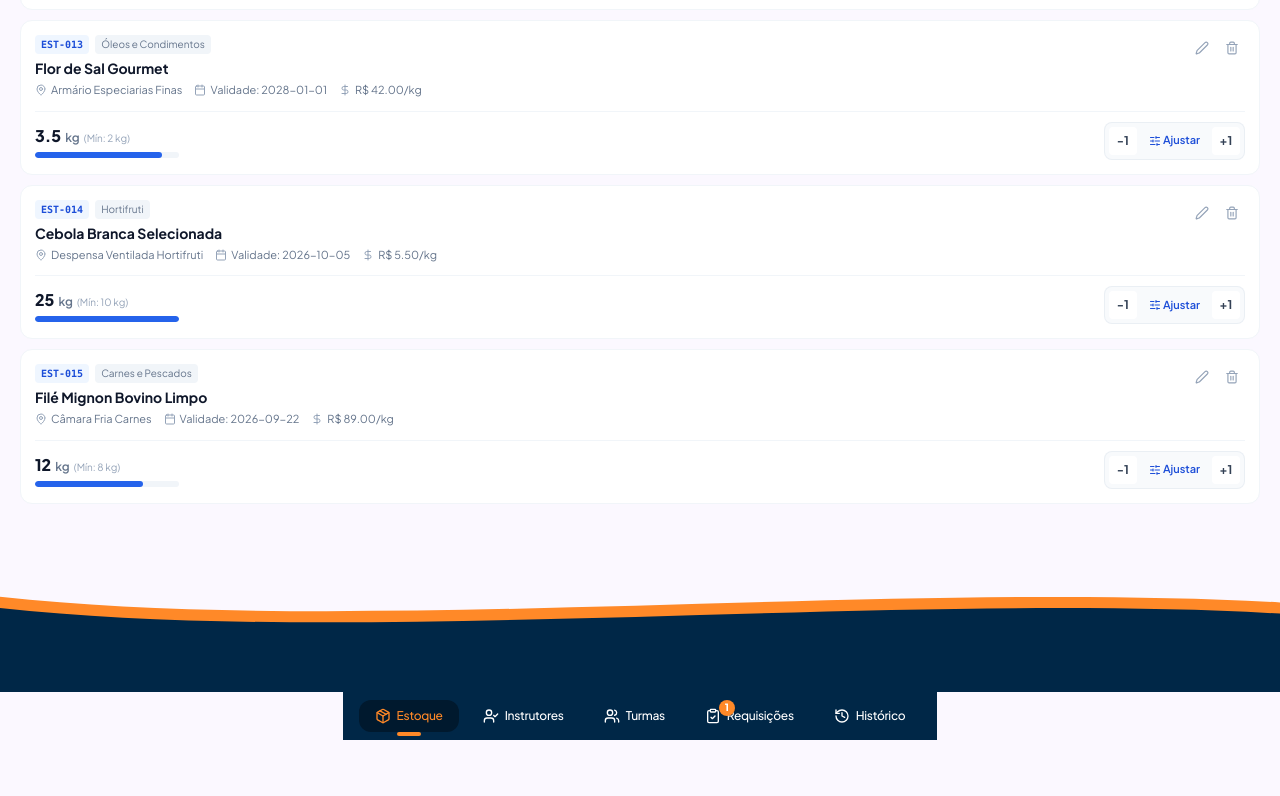
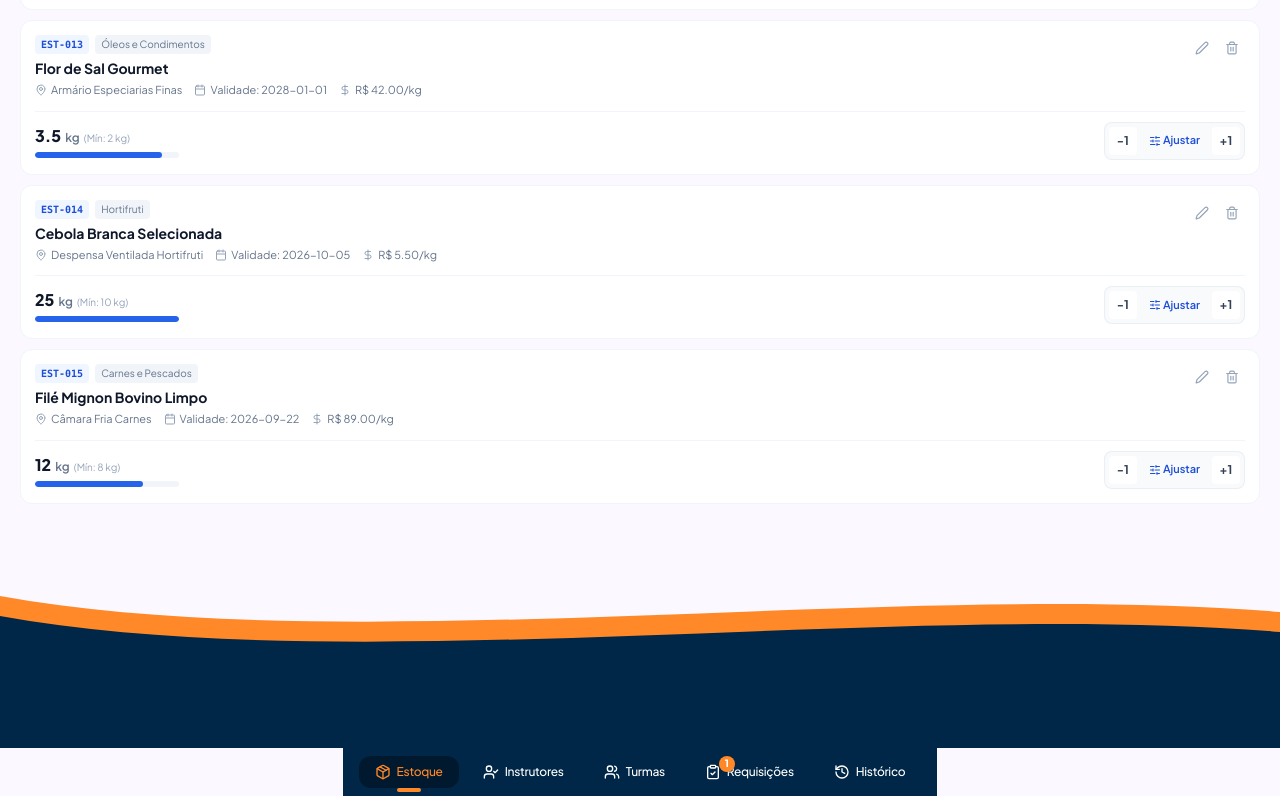
Before and after one commit to JankledsonRodriguez/Administrador-Mobile-, a React (Vite) app: page / in a window 1280 px wide. Shown: the part 2353-3149 px from the top of the page. Before the commit the page ends 3093 px from the top, so only its background shows below. Built offline with nearby package versions, Linux system fonts and the light colour scheme.

Commit message:
Raise footer wave height and curve coordinates so it appears more prominently on the screen

```diff
--- a/src/components/common/Footer.tsx
+++ b/src/components/common/Footer.tsx
@@ -2,21 +2,21 @@ import React from 'react';
 
 export const Footer: React.FC = () => {
   return (
-    <footer className="w-full mt-auto overflow-hidden relative pt-8 pointer-events-none">
+    <footer className="w-full mt-auto overflow-hidden relative pt-10 pointer-events-none">
       <svg
         xmlns="http://www.w3.org/2000/svg"
         viewBox="0 0 1440 200"
-        className="w-full h-20 sm:h-28 block"
+        className="w-full h-32 sm:h-40 block"
         preserveAspectRatio="none"
       >
         {/* Linha de destaque Laranja */}
         <path
-          d="M0,30 C400,100 1000,0 1440,40 L1440,200 L0,200 Z"
+          d="M0,10 C400,90 1000,-10 1440,30 L1440,200 L0,200 Z"
           fill="#ff8928"
         />
         {/* Onda Azul Marinho */}
         <path
-          d="M0,50 C400,120 1000,20 1440,60 L1440,200 L0,200 Z"
+          d="M0,35 C400,115 1000,15 1440,55 L1440,200 L0,200 Z"
           fill="#002747"
         />
       </svg>
```
